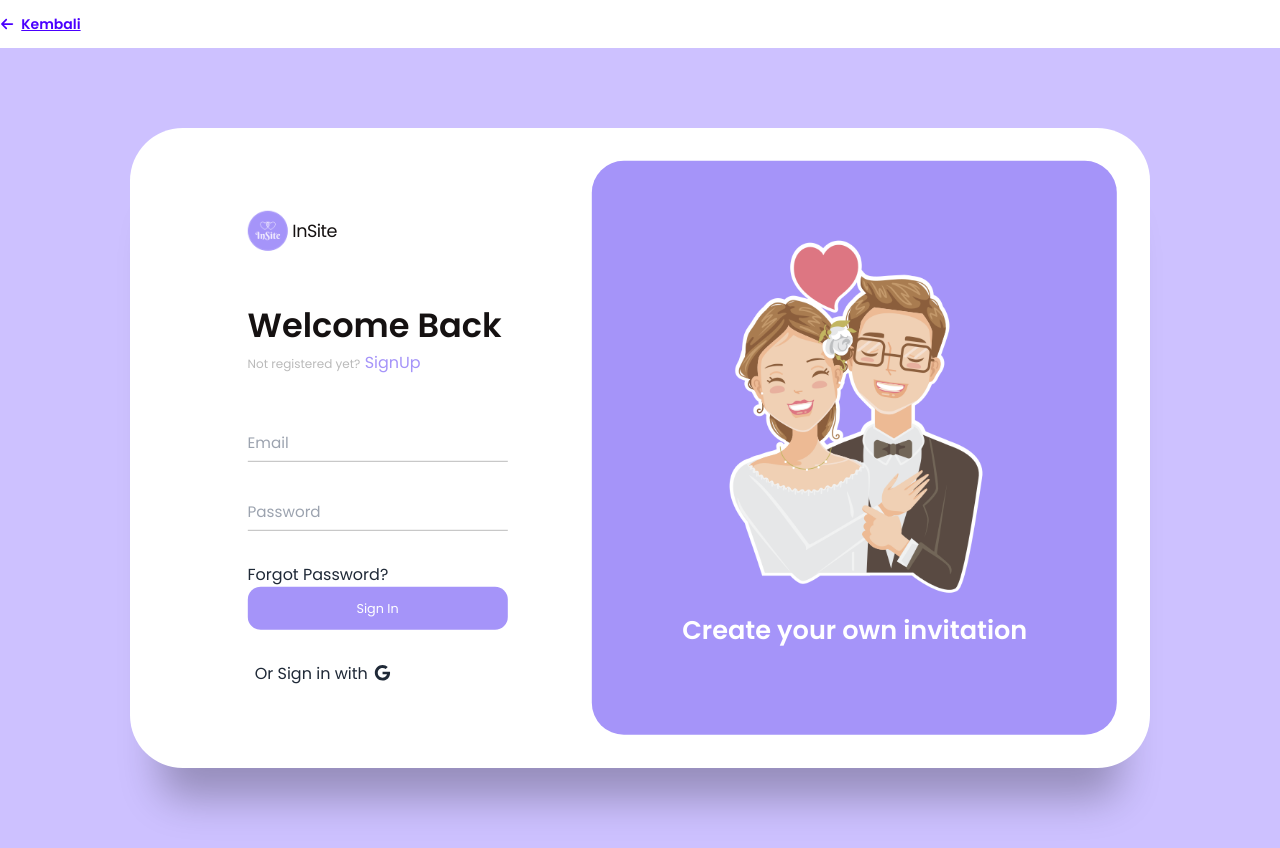
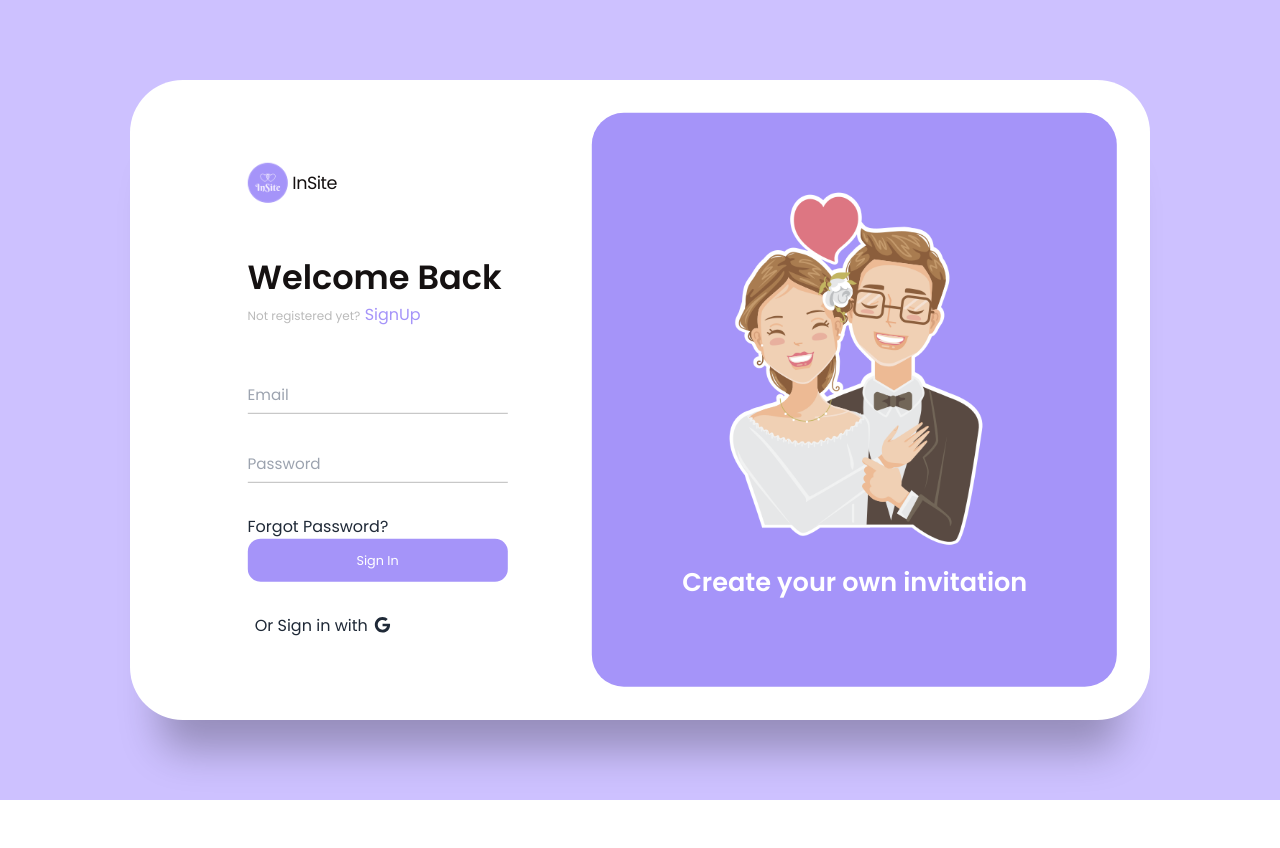
Before and after one commit to Alfthrpy/insite, a Next.js app: page /login in a window 1280 px wide. After the commit the page ends 800 px from the top, so only its background shows below. Built offline with nearby package versions, Linux system fonts and the light colour scheme; what tailwindcss-motion would draw is missing.

Commit message:
fix backbotton login

```diff
--- a/app/login/page.tsx
+++ b/app/login/page.tsx
@@ -7,7 +7,7 @@ import './auth.css'
 import React, { useEffect, useState } from 'react';
 import FormLogin from './loginForm';
 import FormSignUp from './registerForm';
-import { BackButton } from '@/components/button';
+
 
 const AuthPage = () => {
   const [isSignUpMode, setIsSignUpMode] = useState(false);
@@ -36,7 +36,6 @@ const AuthPage = () => {
 
   return (
     <div className='login-page'>
-            <BackButton/>
       <main className={isSignUpMode ? 'sign-up-mode' : ''}>
 
       <div className="box">
```
